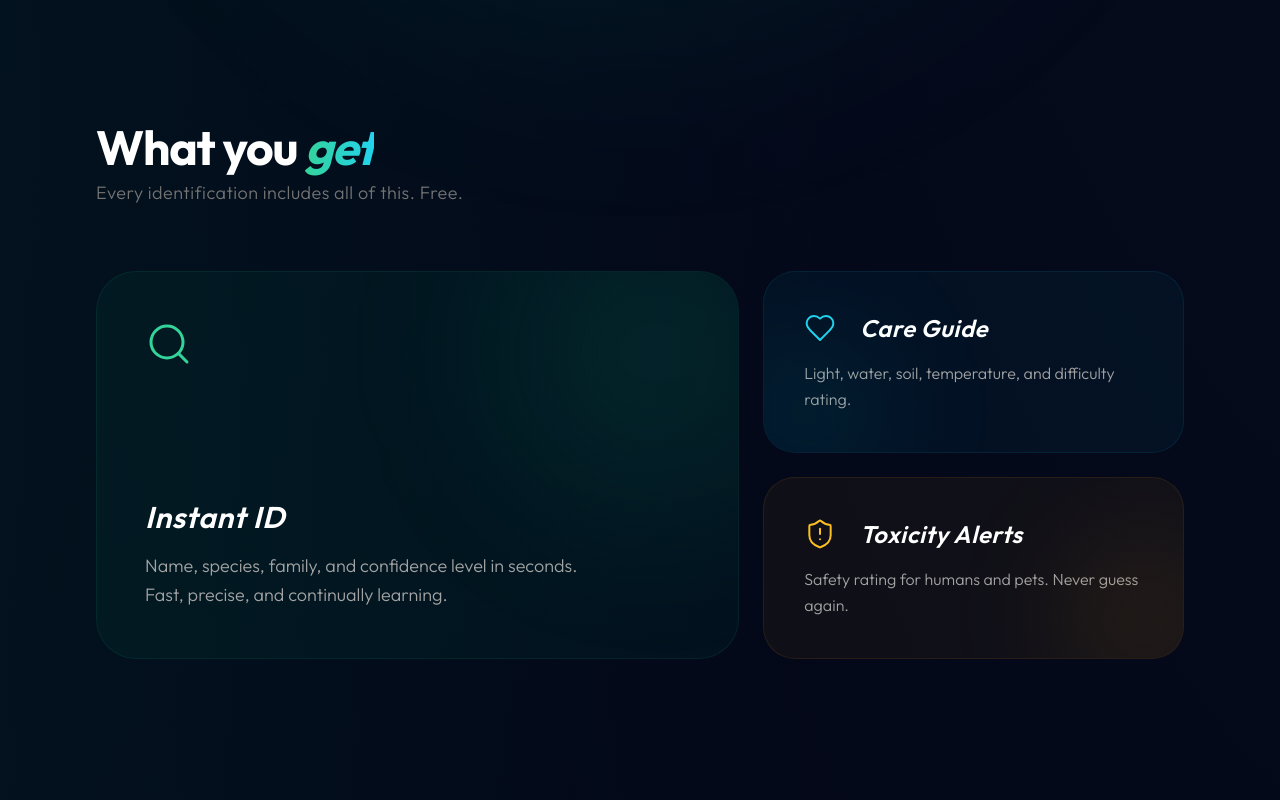
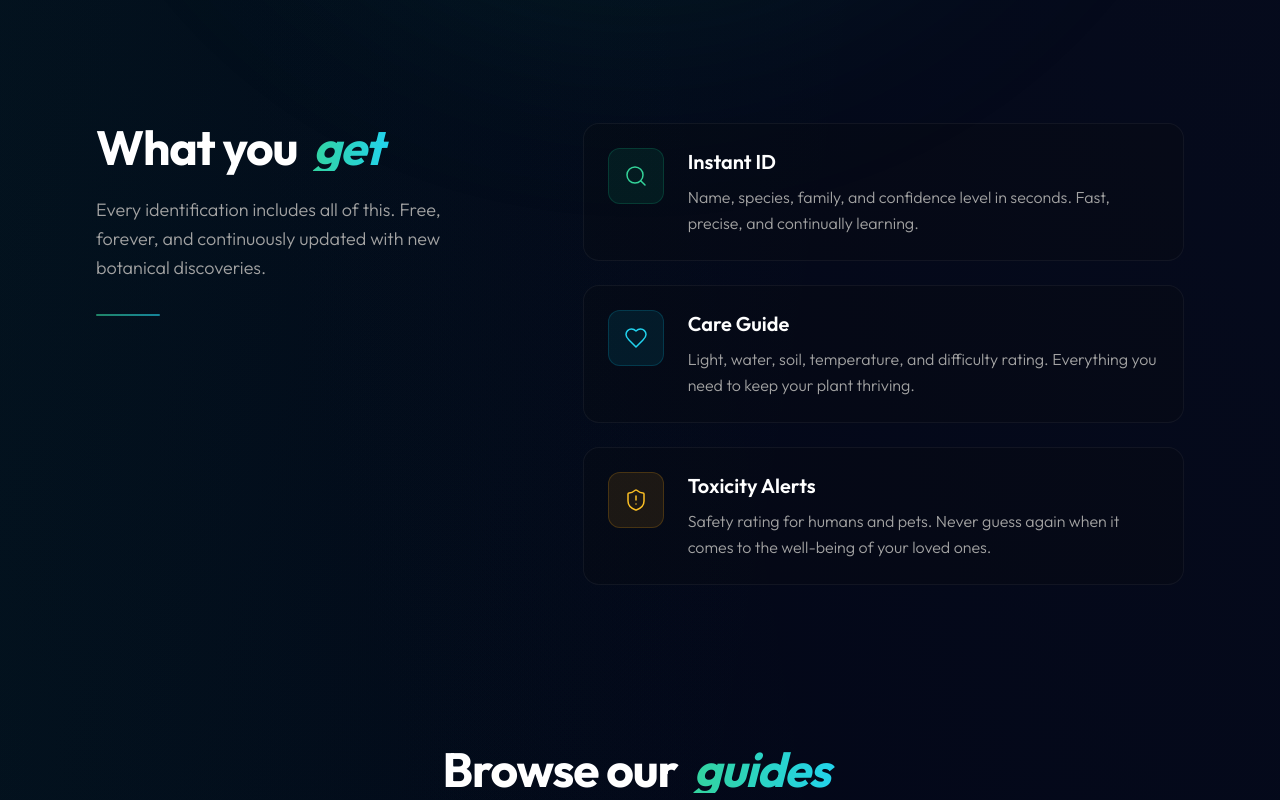
Before and after one commit to Charles-CS/Vera, a Next.js app: page / in a window 1280 px wide. Shown: the part 920-1720 px from the top of the page. Built offline with nearby package versions, Linux system fonts and the light colour scheme.

Commit message:
feat: add InfoSections component with feature highlights and guides overview

```diff
--- a/src/components/InfoSections.tsx
+++ b/src/components/InfoSections.tsx
@@ -14,64 +14,71 @@ export default function InfoSections() {
   return (
     <div className="w-full flex flex-col items-center justify-center gap-40 py-24 relative z-10">
 
-      {/* What you get Section - Bento Box Style Layout */}
-      <section className="w-full max-w-6xl mx-auto px-6 lg:px-8 flex flex-col items-center">
-        <div className="text-center mb-16 w-full flex flex-col md:flex-row md:items-end md:justify-between gap-6">
-          <div className="text-left">
-            <h2 className="text-4xl md:text-5xl font-bold tracking-tight text-white mb-2">
-              What you <span className="text-transparent bg-clip-text bg-gradient-to-r from-emerald-400 to-cyan-400 italic">get</span>
-            </h2>
-            <p className="text-neutral-500 text-lg font-light tracking-wide">
-              Every identification includes all of this. Free.
-            </p>
-          </div>
+      {/* What you get Section - Split Layout */}
+      <section className="w-full max-w-6xl mx-auto px-6 lg:px-8 grid grid-cols-1 lg:grid-cols-12 gap-12 lg:gap-20 items-start">
+
+        {/* Left Side: Title and Subtitle */}
+        <div className="lg:col-span-5 text-left">
+          <h2 className="text-4xl md:text-5xl font-bold tracking-tight text-white mb-4 pb-2">
+            What you <span className="text-transparent bg-clip-text bg-gradient-to-r from-emerald-400 to-cyan-400 italic px-2 inline-block">get</span>
+          </h2>
+          <p className="text-neutral-400 text-lg font-light leading-relaxed max-w-md">
+            Every identification includes all of this. Free, forever, and continuously updated with new botanical discoveries.
+          </p>
+          {/* Subtle line accent */}
+          <div className="w-16 h-[2px] bg-gradient-to-r from-emerald-400 to-cyan-400 rounded-full mt-8 opacity-60" />
         </div>
 
-        <div className="grid grid-cols-1 lg:grid-cols-5 gap-6 w-full">
-          {/* Large Feature */}
-          <div className="lg:col-span-3 flex flex-col justify-between p-10 md:p-12 rounded-[2.5rem] bg-emerald-500/5 border border-emerald-500/10 hover:border-emerald-500/20 transition-all duration-500 group relative overflow-hidden min-h-[300px]">
-            <div className="absolute -right-20 -top-20 w-80 h-80 bg-emerald-500/10 blur-[80px] rounded-full pointer-events-none transition-all duration-700 group-hover:bg-emerald-500/20" />
-            <Search className="w-12 h-12 text-emerald-400 mb-12 group-hover:scale-110 transition-transform duration-500" strokeWidth={1.5} />
+        {/* Right Side: Clean Vertical stack */}
+        <div className="lg:col-span-7 flex flex-col gap-6 w-full">
+
+          {/* Item 1 */}
+          <div className="flex gap-6 items-start p-6 rounded-2xl bg-neutral-950/20 border border-white/5 hover:border-emerald-500/20 hover:bg-emerald-500/[0.01] transition-all duration-300 group">
+            <div className="w-14 h-14 rounded-xl bg-emerald-500/10 border border-emerald-500/20 flex items-center justify-center shrink-0 group-hover:scale-110 transition-transform duration-300">
+              <Search className="w-6 h-6 text-emerald-400" strokeWidth={1.5} />
+            </div>
             <div>
-              <h3 className="text-3xl font-semibold text-white mb-4 tracking-wide italic">Instant ID</h3>
-              <p className="text-neutral-400 text-lg font-light leading-relaxed max-w-md">
+              <h3 className="text-xl font-semibold text-white mb-2 group-hover:text-emerald-300 transition-colors">Instant ID</h3>
+              <p className="text-neutral-400 font-light leading-relaxed">
                 Name, species, family, and confidence level in seconds. Fast, precise, and continually learning.
               </p>
             </div>
           </div>
 
-          {/* Two Smaller Features Stacked */}
-          <div className="lg:col-span-2 flex flex-col gap-6 w-full">
-            <div className="flex flex-col justify-center p-8 md:p-10 rounded-[2rem] bg-cyan-500/5 border border-cyan-500/10 hover:border-cyan-500/20 transition-all duration-500 group relative overflow-hidden h-full min-h-[180px]">
-              <div className="absolute -left-10 -bottom-10 w-40 h-40 bg-cyan-500/10 blur-[60px] rounded-full pointer-events-none" />
-              <div className="flex items-center gap-6 mb-4">
-                <Heart className="w-8 h-8 text-cyan-400 group-hover:scale-110 transition-transform duration-500" strokeWidth={1.5} />
-                <h3 className="text-2xl font-semibold text-white tracking-wide italic">Care Guide</h3>
-              </div>
+          {/* Item 2 */}
+          <div className="flex gap-6 items-start p-6 rounded-2xl bg-neutral-950/20 border border-white/5 hover:border-cyan-500/20 hover:bg-cyan-500/[0.01] transition-all duration-300 group">
+            <div className="w-14 h-14 rounded-xl bg-cyan-500/10 border border-cyan-500/20 flex items-center justify-center shrink-0 group-hover:scale-110 transition-transform duration-300">
+              <Heart className="w-6 h-6 text-cyan-400" strokeWidth={1.5} />
+            </div>
+            <div>
+              <h3 className="text-xl font-semibold text-white mb-2 group-hover:text-cyan-300 transition-colors">Care Guide</h3>
               <p className="text-neutral-400 font-light leading-relaxed">
-                Light, water, soil, temperature, and difficulty rating.
-              </p>
-            </div>
-
-            <div className="flex flex-col justify-center p-8 md:p-10 rounded-[2rem] bg-amber-500/5 border border-amber-500/10 hover:border-amber-500/20 transition-all duration-500 group relative overflow-hidden h-full min-h-[180px]">
-              <div className="absolute -right-10 -bottom-10 w-40 h-40 bg-amber-500/10 blur-[60px] rounded-full pointer-events-none" />
-              <div className="flex items-center gap-6 mb-4">
-                <ShieldAlert className="w-8 h-8 text-amber-400 group-hover:scale-110 transition-transform duration-500" strokeWidth={1.5} />
-                <h3 className="text-2xl font-semibold text-white tracking-wide italic">Toxicity Alerts</h3>
-              </div>
-              <p className="text-neutral-400 font-light leading-relaxed">
-                Safety rating for humans and pets. Never guess again.
+                Light, water, soil, temperature, and difficulty rating. Everything you need to keep your plant thriving.
               </p>
             </div>
           </div>
+
+          {/* Item 3 */}
+          <div className="flex gap-6 items-start p-6 rounded-2xl bg-neutral-950/20 border border-white/5 hover:border-amber-500/20 hover:bg-amber-500/[0.01] transition-all duration-300 group">
+            <div className="w-14 h-14 rounded-xl bg-amber-500/10 border border-amber-500/20 flex items-center justify-center shrink-0 group-hover:scale-110 transition-transform duration-300">
+              <ShieldAlert className="w-6 h-6 text-amber-400" strokeWidth={1.5} />
+            </div>
+            <div>
+              <h3 className="text-xl font-semibold text-white mb-2 group-hover:text-amber-300 transition-colors">Toxicity Alerts</h3>
+              <p className="text-neutral-400 font-light leading-relaxed">
+                Safety rating for humans and pets. Never guess again when it comes to the well-being of your loved ones.
+              </p>
+            </div>
+          </div>
+
         </div>
       </section>
 
       {/* Browse our guides Section - List Layout with Borders */}
       <section className="w-full max-w-5xl mx-auto px-6 lg:px-8 flex flex-col items-center">
         <div className="text-center mb-16">
-          <h2 className="text-4xl md:text-5xl font-bold tracking-tight text-white mb-4">
-            Browse our <span className="text-transparent bg-clip-text bg-gradient-to-r from-emerald-400 to-cyan-400 italic">guides</span>
+          <h2 className="text-4xl md:text-5xl font-bold tracking-tight text-white mb-4 pb-2">
+            Browse our <span className="text-transparent bg-clip-text bg-gradient-to-r from-emerald-400 to-cyan-400 italic px-2 inline-block">guides</span>
           </h2>
           <p className="text-neutral-500 text-lg font-light tracking-wide">
             Curated identification guides for popular categories.
@@ -123,8 +130,8 @@ export default function InfoSections() {
       {/* Three steps Section - Staggered Offset Layout */}
       <section className="w-full max-w-6xl mx-auto px-6 lg:px-8 flex flex-col items-center">
         <div className="text-center mb-24">
-          <h2 className="text-4xl md:text-5xl font-bold tracking-tight text-white mb-4">
-            Three <span className="text-transparent bg-clip-text bg-gradient-to-r from-emerald-400 to-cyan-400 italic">steps</span>
+          <h2 className="text-4xl md:text-5xl font-bold tracking-tight text-white mb-4 pb-2">
+            Three <span className="text-transparent bg-clip-text bg-gradient-to-r from-emerald-400 to-cyan-400 italic px-2 inline-block">steps</span>
           </h2>
         </div>
 
```
